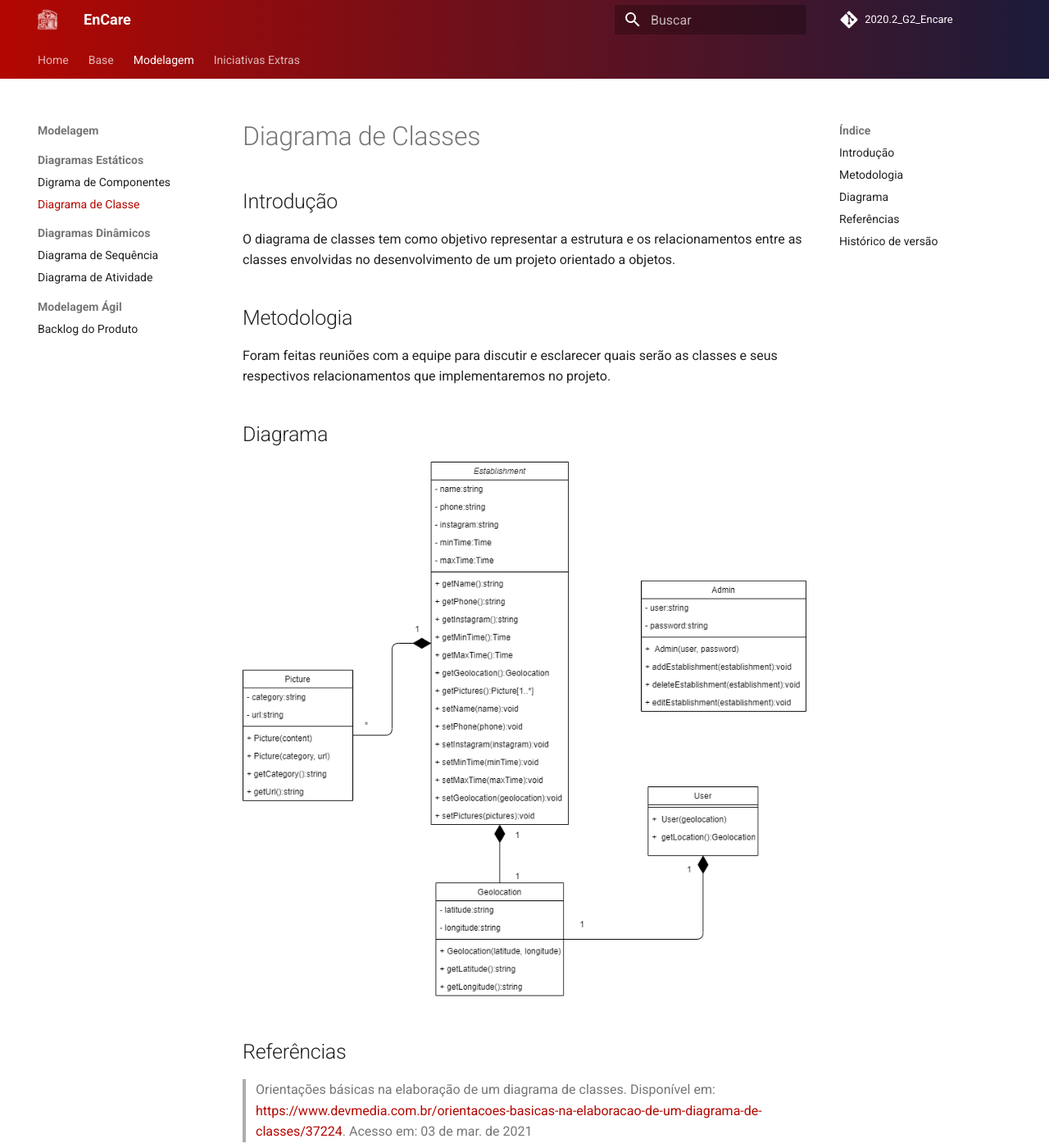
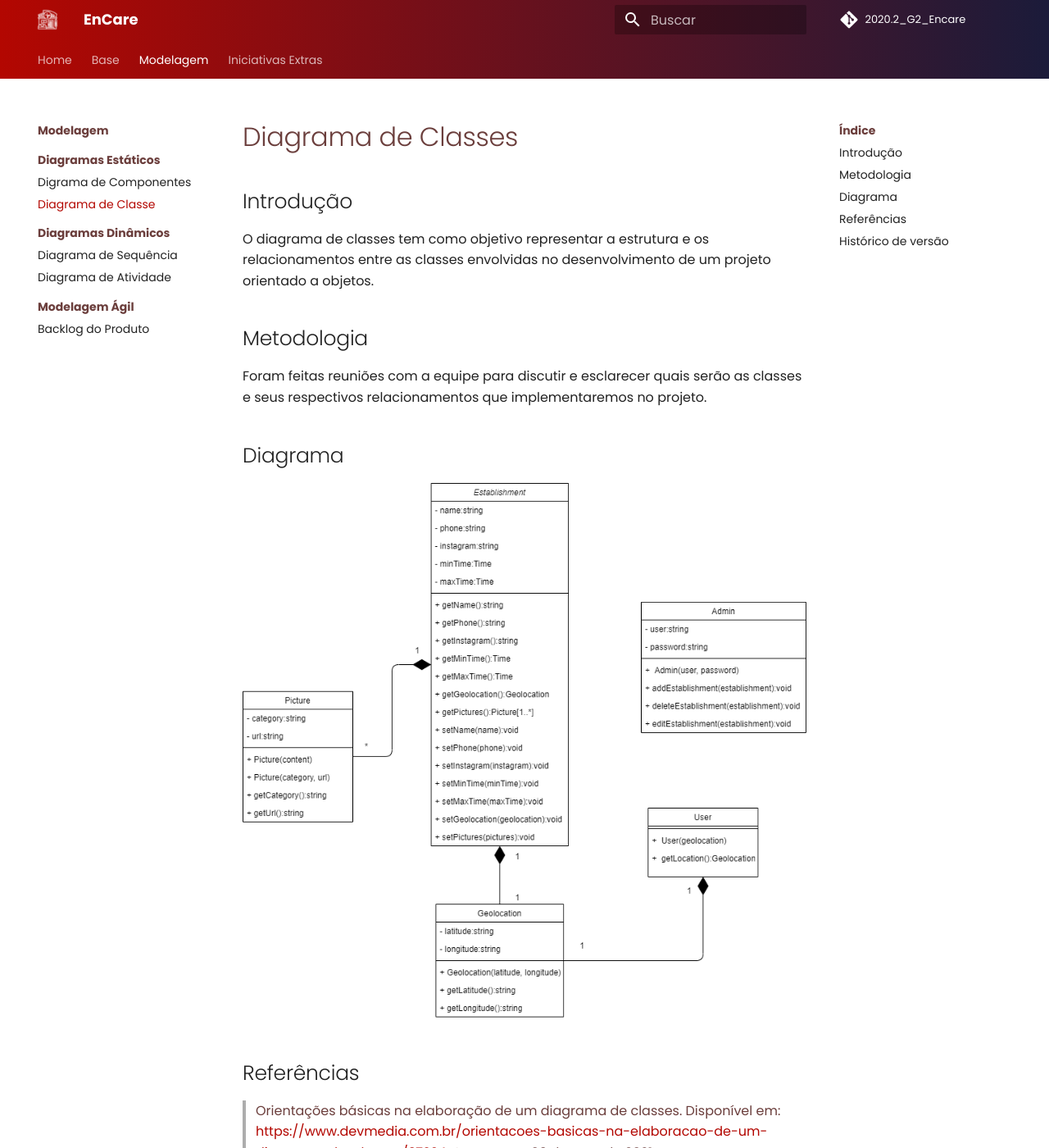
Before and after one commit to UnBArqDsw2020-2/2020.2_G2_Encare, an MkDocs documentation site: the page built from docs/Modelagem/diagrama_classes/diagrama_de_classes.md, in a window 1280 px wide and 1400 px high. Shown: the whole window at 82% size. Built offline with MkDocs 1.6.1 and Material for MkDocs 9.7.7, drawn with Linux system fonts in a browser that asks for light colours; comment, search, counter and statistics services are not loaded.

Commit message:
#52 Mudando fonte e cores dos links e tabelas

```diff
--- a/docs/styles.css
+++ b/docs/styles.css
@@ -8,6 +8,8 @@
   --md-primary-fg-color--light: #EE0F0F;
   --md-primary-fg-color--dark: #3A0402;
   --md-secondary-fg-color: #1B1B3A;
+  --md-accent-fg-color: var(--md-primary-fg-color--dark);
+  --md-default-fg-color--light: #6B3E3C;
 }
 
 .md-header,
@@ -104,3 +106,7 @@
 #section-home-footer img {
   width: 25vw;
 }
+
+.md-typeset blockquote {
+  border-left: .2rem solid var(--md-default-fg-color--light);
+}
--- a/mkdocs.yml
+++ b/mkdocs.yml
@@ -42,6 +42,7 @@
     - navigation.sections
     # - navigation.expand
   font:
+    text: Poppins
     code: Roboto Mono
   logo: assets/images/logo-encare.png
   favicon: assets/images/favicon-encare.png
```
